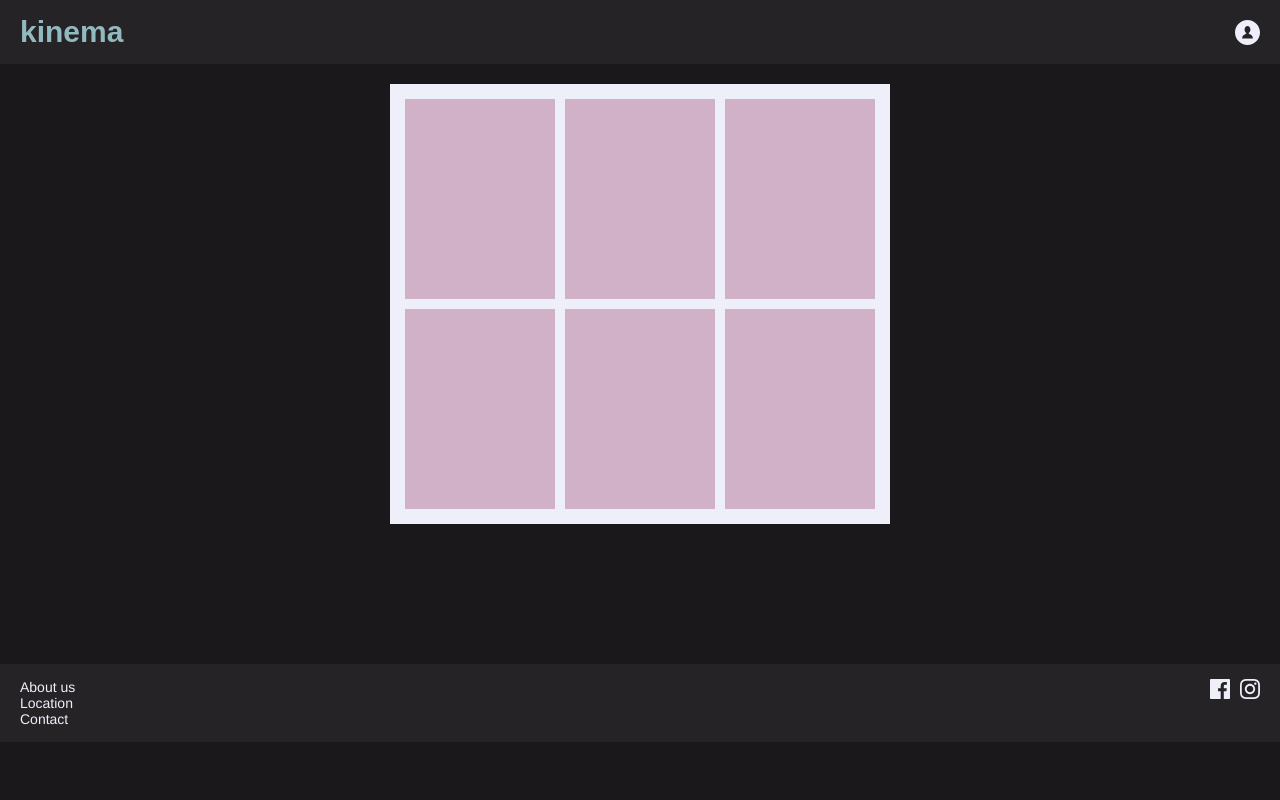
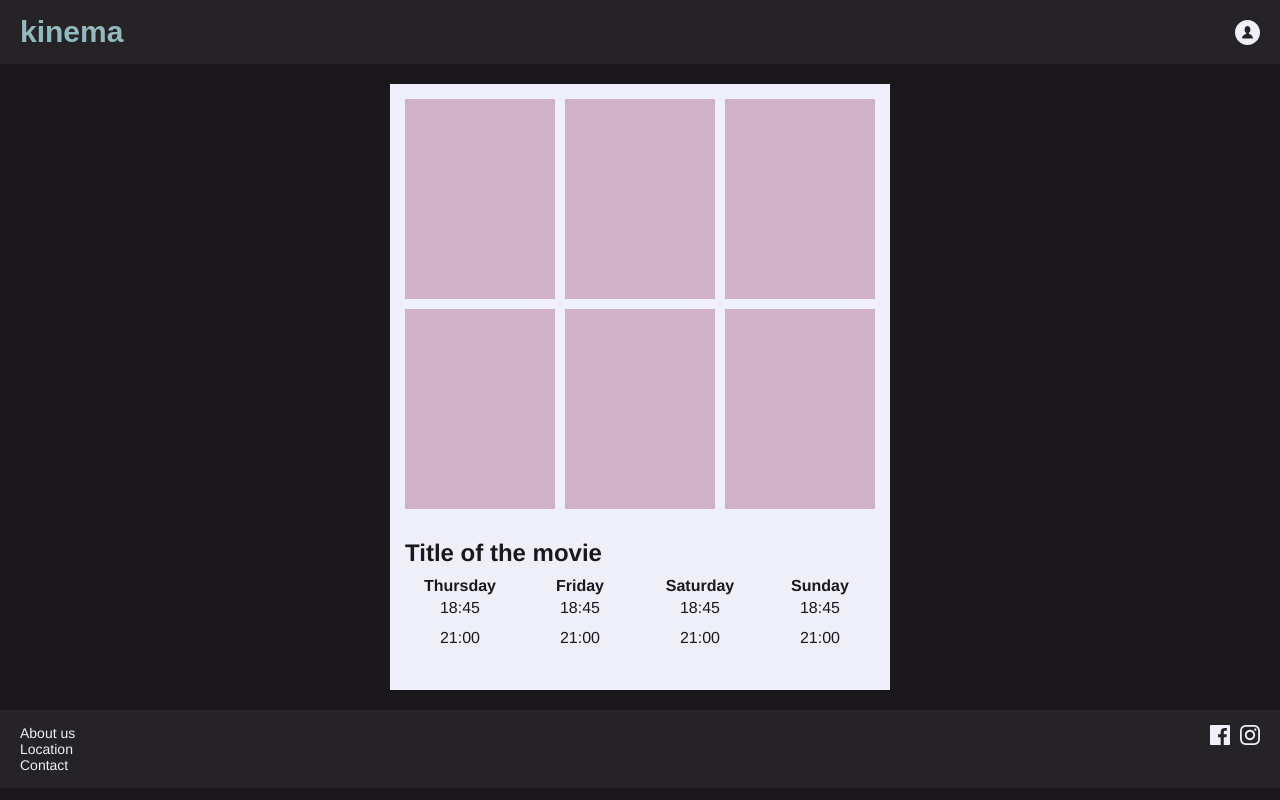
Before and after one commit to celiagomezdev/kinema, a Vue app: page /#/ in a window 1280 px wide. Built offline with nearby package versions, Linux system fonts and the light colour scheme; a web font is replaced by a local one.

Commit message:
Add schedules box

```diff
--- a/src/components/movies-box.vue
+++ b/src/components/movies-box.vue
@@ -1,6 +1,6 @@
 <template lang="pug">
   div(class="movies-wrapper")
-    router-link(to="/booking")
+    router-link(to="/movie")
       div(class="movie-item")
     div(class="movie-item")
     div(class="movie-item")
--- /dev/null
+++ b/src/components/schedules.vue
@@ -0,0 +1,67 @@
+<template lang="pug">
+  div(class="schedules-wrapper")
+    div(class="movie-title")
+      h2 Title of the movie
+    div(class="week-days")
+      div(class="week-day") Thursday
+        div(class="time") 18:45
+        div(class="time") 21:00
+      div(class="week-day") Friday
+        div(class="time") 18:45
+        div(class="time") 21:00
+      div(class="week-day") Saturday
+        div(class="time") 18:45
+        div(class="time") 21:00
+      div(class="week-day") Sunday
+        div(class="time") 18:45
+        div(class="time") 21:00
+</template>
+
+<script>
+export default {
+  name: 'Schedules'
+}
+</script>
+
+<!-- Add "scoped" attribute to limit CSS to this component only -->
+<style lang="scss" scoped>
+@import "../style/index.scss";
+
+.schedules-wrapper {
+  padding: 15px;
+  background-color: $bgBodyLight;
+}
+
+.movie-title {
+  color: $lightBgFontColor;
+  margin-bottom: 10px;
+}
+
+.week-days {
+  color: $lightBgFontColor;
+  display: grid;
+  grid-gap: 10px;
+  grid-template-columns: repeat(4, 1fr);
+  grid-template-rows: 1fr;
+  justify-content: center;
+  margin-bottom: 20px;
+}
+
+.week-day {
+  font-weight: bold;
+  display: flex;
+  justify-content: center;
+  align-items: center;
+  flex-direction: column;
+}
+
+.time {
+  font-weight: normal;
+  height: 30px;
+  width: 80px;
+  display: flex;
+  justify-content: center;
+  align-items: center;
+  padding-bottom: 5px;
+}
+</style>
--- a/src/views/Home.vue
+++ b/src/views/Home.vue
@@ -3,17 +3,20 @@
     div(class="left")
     div(class="center")
       MoviesBox
+      Schedules
     div(class="right")
 </template>
 
 <script>
 // @ is an alias to /src
 import MoviesBox from '@/components/movies-box.vue'
+import Schedules from '@/components/schedules.vue'
 
 export default {
   name: 'Home',
   components: {
-    MoviesBox
+    MoviesBox,
+    Schedules
   }
 }
 </script>
```
Also changed, not shown: src/components/seats-selec.vue (added).
